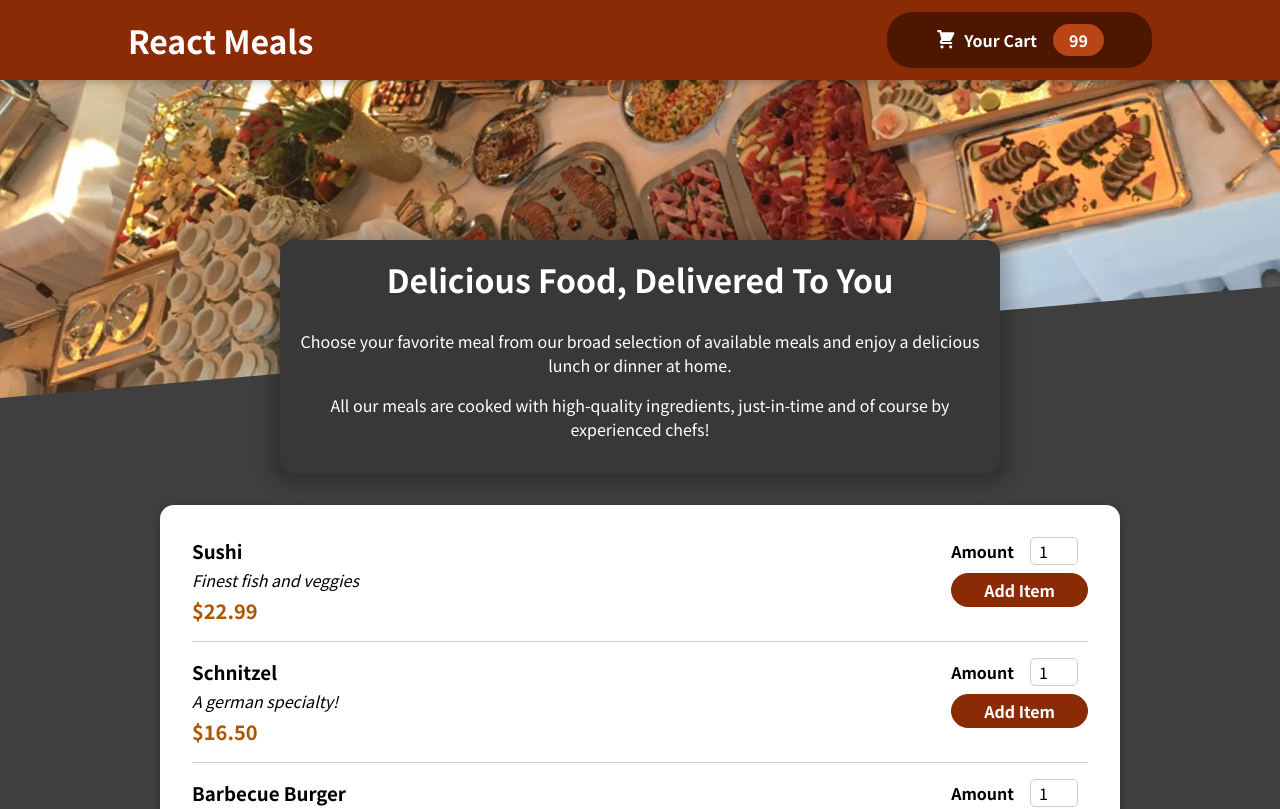
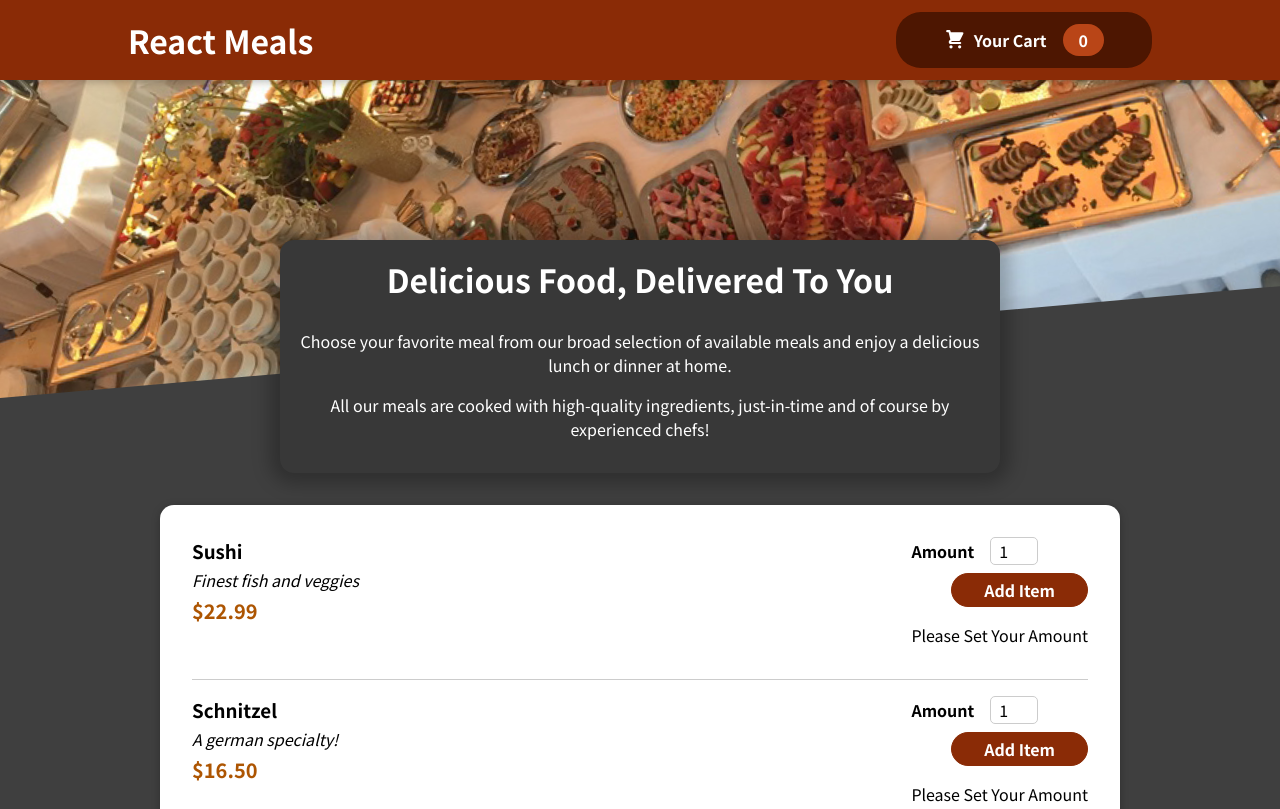
Before and after one commit to AndreasSitumorang/andreas-situmorang, a React (Create React App) app: page / in a window 1280 px wide. Shown: the top 809 px of the page. Built offline with nearby package versions, Linux system fonts and the light colour scheme.

Commit message:
fix add item to cart

```diff
--- a/src/App.js
+++ b/src/App.js
@@ -1,29 +1,29 @@
-import React, {Fragment, useState} from "react";
+import React, { useState } from "react";
 import Header from "./Component/Layout/Header";
 import ItemList from "./Component/Items/ItemList";
 import Cart from "./Component/Cart/Cart";
+import ItemProvider from "./DataStore/ItemContextProvider";
 // import Backgound from "./Component/Layout/meals.jpg";
 // import Styles from "./Component/Layout/Header.module.css";
 function App() {
-
   const [isShowUp, setisShowUp] = useState(false);
 
-  const isShowUpHandler = () =>{
+  const isShowUpHandler = () => {
     setisShowUp(true);
-  }
+  };
 
-  const isCloseUpHanlder = () =>{
+  const isCloseUpHanlder = () => {
     setisShowUp(false);
   };
 
   return (
-    <Fragment>
-      {isShowUp && <Cart onClose={isCloseUpHanlder}/>}
-      <Header onPressCart = {isShowUpHandler} />
+    <ItemProvider>
+      {isShowUp && <Cart onClose={isCloseUpHanlder} />}
+      <Header onPressCart={isShowUpHandler} />
       <main>
-      <ItemList/>
+        <ItemList />
       </main>
-    </Fragment>
+    </ItemProvider>
   );
 }
 
--- a/src/Component/Items/ListingItem/ListItemForm.js
+++ b/src/Component/Items/ListingItem/ListItemForm.js
@@ -1,21 +1,45 @@
-import React from "react";
-import style from "./ListItemForm.module.css"
+import React, { useRef, useState } from "react";
+import style from "./ListItemForm.module.css";
 import Input from "../../UI/Input";
 
-const listingItemForm = (props) => {
-    return(
-        <form className={style.form}>
-            <Input label = "Amount" input ={{
-                id: 'amount' + props.id,
-                type: 'number',
-                min: '1',
-                max : '5',
-                step : '1',
-                defaultValue : '1'
-            }}/>
-            <button> Add Item</button>
-        </form>
-    );
+const ListingItemForm = (props) => {
+  const amountInputRef = useRef();
+  const [isAmountValid, setAmount] = useState(false);
+
+  const submitHandler = (event) => {
+    event.preventDefault();
+    const enteredAmount = amountInputRef.current.value;
+    const convertedAmount = +enteredAmount;
+    if (
+        enteredAmount.trim().length === 0 ||
+      convertedAmount < 0
+      ||
+      convertedAmount > 5
+    ) {
+        setAmount(false);
+      return;
+    }
+    props.onAddToCart(convertedAmount);
+  };
+
+  return (
+    <form className={style.form} onSubmit={submitHandler}>
+      <Input
+        ref={amountInputRef}
+        label="Amount"
+        input={{
+          id: "amount" + props.id,
+          type: "number",
+          min: "1",
+          max: "5",
+          step: "1",
+          defaultValue: "1",
+        }}
+      />
+      <button> Add Item</button>
+      {!isAmountValid  && <p> Please Set Your Amount</p>}
+    </form>
+  );
 };
 
-export default listingItemForm;
+export default ListingItemForm;
--- a/src/Component/Items/ListingItem/ListingItem.js
+++ b/src/Component/Items/ListingItem/ListingItem.js
@@ -1,9 +1,19 @@
-import React from "react";
+import React ,{useContext} from "react";
 import Style from "./ListingItem.module.css"
 import ItemForm from "./ListItemForm"
+import ItemContext from "../../../DataStore/item-context";
 
 const ListingItem = (props) => {
+  const itemContext = useContext(ItemContext);
     const  newPrice = `$${props.price.toFixed(2)}`;
+    const AddAmountHandler = (amount) =>{
+      itemContext.AddItem({
+        id : props.id,
+        name : props.name,
+        amount : amount,
+        price : props.price,
+      })
+    };
 
   return (
     <li className={Style.meal}>
@@ -13,7 +23,7 @@ const ListingItem = (props) => {
         <div className={Style.price}> {newPrice}</div>
       </div>
       <div>
-      <ItemForm id = {props.id}/>
+      <ItemForm id = {props.id} onAddToCart = {AddAmountHandler}/>
       </div>
     </li>
   );
--- a/src/Component/Layout/ButoonCart.js
+++ b/src/Component/Layout/ButoonCart.js
@@ -1,15 +1,25 @@
-import React from "react";
+import React ,{useContext} from "react";
 import CartIcon from "../Cart/CartIcon";
 import Styles from "./ButoonCart.module.css";
+import ItemContext from '../../DataStore/item-context';
+
 
 const ButtonCart = (props) => {
+  const itemContext = useContext(ItemContext);
+  console.log(itemContext);
+
+  const numberItem = itemContext.items.reduce((curNumber, item) =>{
+    console.log(item.amount);
+    return curNumber + item.amount
+  }, 0);
+
   return (
     <button className={Styles.button} onClick = {props.onPressCartButton}>
       <span className={Styles.icon}>
         <CartIcon />
       </span>
       <span>Your Cart</span>
-      <span className={Styles.badge}>99</span>
+      <span className={Styles.badge}>{numberItem}</span>
     </button>
   );
 };
--- a/src/Component/UI/Input.js
+++ b/src/Component/UI/Input.js
@@ -1,13 +1,13 @@
 import React from "react";
 import style from  "./Input.module.css"
 
-const input = (props) =>{
+const input = React.forwardRef((props, ref) =>{
     return(
         <div className={style.input}>
             <label htmlFor={props.input.id}>{props.label}</label>
-            <input {...props.input} />
+            <input ref={ref} {...props.input} />
         </div>
     );
-};
+});
 
 export default input;
--- a/src/Component/UI/Modal.js
+++ b/src/Component/UI/Modal.js
@@ -3,7 +3,7 @@ import React, { Fragment } from "react";
 import ReactDOM from 'react-dom';
 
 const BackDrop = (props) => {
-  return <div className={Styles.backdrop} onClick = {props.onClose}/>;
+  return <div className={Styles.backdrop} role = {props.onClose}/>;
 };
 
 const OverLay = (props) => {
--- /dev/null
+++ b/src/DataStore/ItemContextProvider.js
@@ -0,0 +1,47 @@
+import React, { useReducer } from "react";
+import ItemContext from "./item-context";
+
+const defaultItemCartState = {
+    items : [],
+    totalAmount : 0,
+};
+
+const itemReducer = (state, action) =>{
+    if(action.type === 'ADD_ANDREAS'){
+        const udpatedItem = state.items.concat(action.item);
+        const udpatedTotalAmount = state.totalAmount + action.item.price * action.item.amount;
+        return{
+            items : udpatedItem,
+            totalAmount : udpatedTotalAmount,
+        }
+    }
+    return defaultItemCartState;
+};
+
+const ItemProvider = (props) =>{
+    const [itemState, dispatchItemAction] = useReducer(itemReducer, defaultItemCartState);
+
+    const AddItemHandler = (item) =>{
+        dispatchItemAction({type : 'ADD_ANDREAS', item : item});
+    };
+
+    const RemoveItemHandler = (id) =>{
+        dispatchItemAction({type : 'REMOVE_ANDREAS', id : id});
+    }
+
+    const ItemContextNeed = {
+        items : itemState.items,
+        totalAmount : itemState.totalAmount,
+        AddItem : AddItemHandler,
+        RemoveItem : RemoveItemHandler,
+    };
+
+    return(
+    <div>
+        <ItemContext.Provider value={ItemContextNeed}>
+            {props.children}
+        </ItemContext.Provider>
+    </div>);
+};
+
+export default ItemProvider;
--- /dev/null
+++ b/src/DataStore/item-context.js
@@ -0,0 +1,10 @@
+import React from "react";
+
+const ItemContext = React.createContext({
+ items : [],
+ totalAmount : 0,
+ AddItem : (item) => {},
+ RemoveItem : (id) =>{},
+});
+
+export default ItemContext;
```
